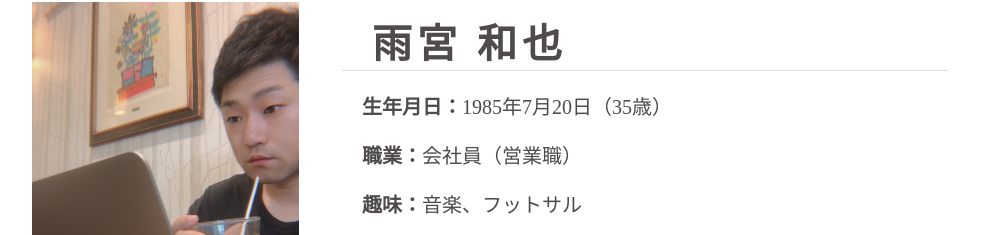
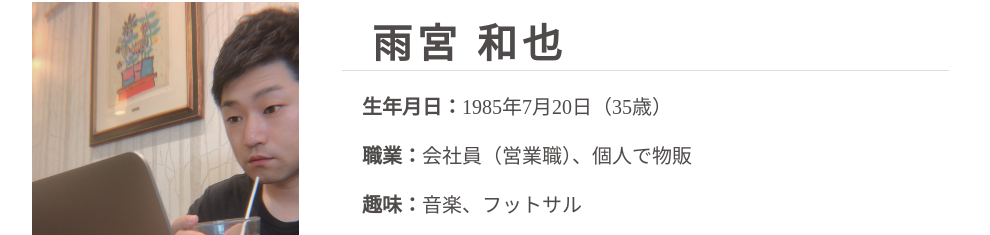
Before and after one commit to k-amemiya1842/Self-introduction, a plain HTML site: page index.html in a window 1280 px wide. Shown: the part 831-1066 px from the top of the page, without its empty margins (136-1126 px from the left). Drawn offline with Linux system fonts and the light colour scheme.

Commit message:
develop Add

```diff
--- a/index.html
+++ b/index.html
@@ -86,7 +86,7 @@
                         <dt>生年月日：</dt>
                         <dd>1985年7月20日（35歳）</dd>
                         <dt>職業：</dt>
-                        <dd>会社員（営業職）</dd>
+                        <dd>会社員（営業職）、個人で物販</dd>
                         <dt>趣味：</dt>
                         <dd >音楽、フットサル</dd>
                     </dl>
```
